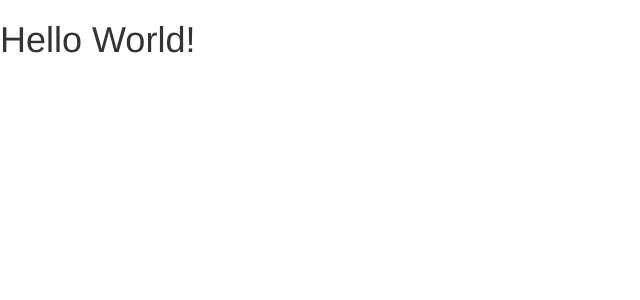
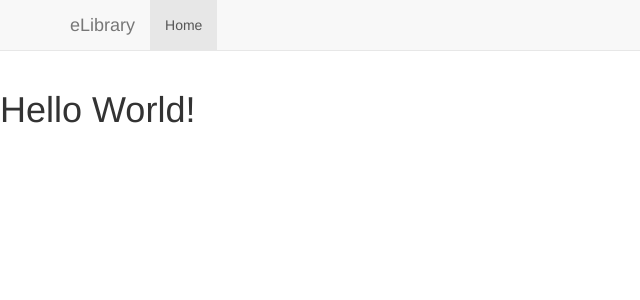
Before and after one commit to denysbutenko/digital-library, a Flask app: page / in a window 1280 px wide. Shown: the top 300 px of the page, without its empty margins (0-640 px from the left). Run offline with Flask 2, Linux system fonts and the light colour scheme; some libraries are stand-ins or nearby versions.

Commit message:
Add main.css and navbar to base.html

```diff
--- /dev/null
+++ b/static/css/main.css
@@ -0,0 +1,3 @@
+body {
+  padding-top: 70px;
+}
--- a/templates/base.html
+++ b/templates/base.html
@@ -8,6 +8,7 @@
 
     <!-- Bootstrap -->
     <link href="{{ url_for('static', filename='css/bootstrap.min.css') }}" rel="stylesheet">
+    <link href="{{ url_for('static', filename='css/main.css') }}" rel="stylesheet">
 
     <!-- HTML5 shim and Respond.js for IE8 support of HTML5 elements and media queries -->
     <!-- WARNING: Respond.js doesn't work if you view the page via file:// -->
@@ -17,6 +18,7 @@
     <![endif]-->
   </head>
   <body>
+    {% include 'navbar.html' %}
 
     {% block content %}{% endblock %}
 
--- /dev/null
+++ b/templates/navbar.html
@@ -0,0 +1,19 @@
+<nav class="navbar navbar-default navbar-fixed-top" role="navigation">
+    <div class="container">
+        <div class="navbar-header">
+            <button type="button" class="navbar-toggle collapsed" data-toggle="collapse" data-target="#header-navbar-collapse">
+                <span class="sr-only">Toggle navigation</span>
+                <span class="icon-bar"></span>
+                <span class="icon-bar"></span>
+                <span class="icon-bar"></span>
+            </button>
+            <a class="navbar-brand" href="{{ url_for('hello_world') }}">eLibrary</a>
+        </div>
+
+        <div class="collapse navbar-collapse" id="header-navbar-collapse">
+            <ul class="nav navbar-nav">
+                <li class="active"><a href="{{ url_for('hello_world') }}">Home</a></li>
+            </ul>
+        </div>
+    </div>
+</nav>
```
